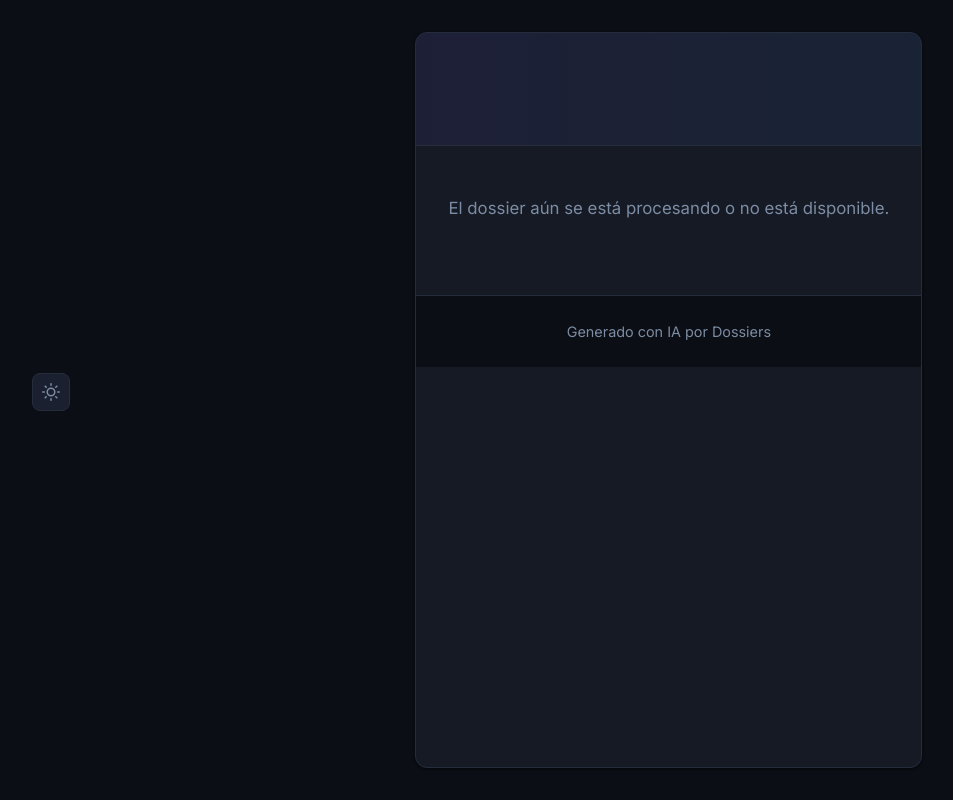
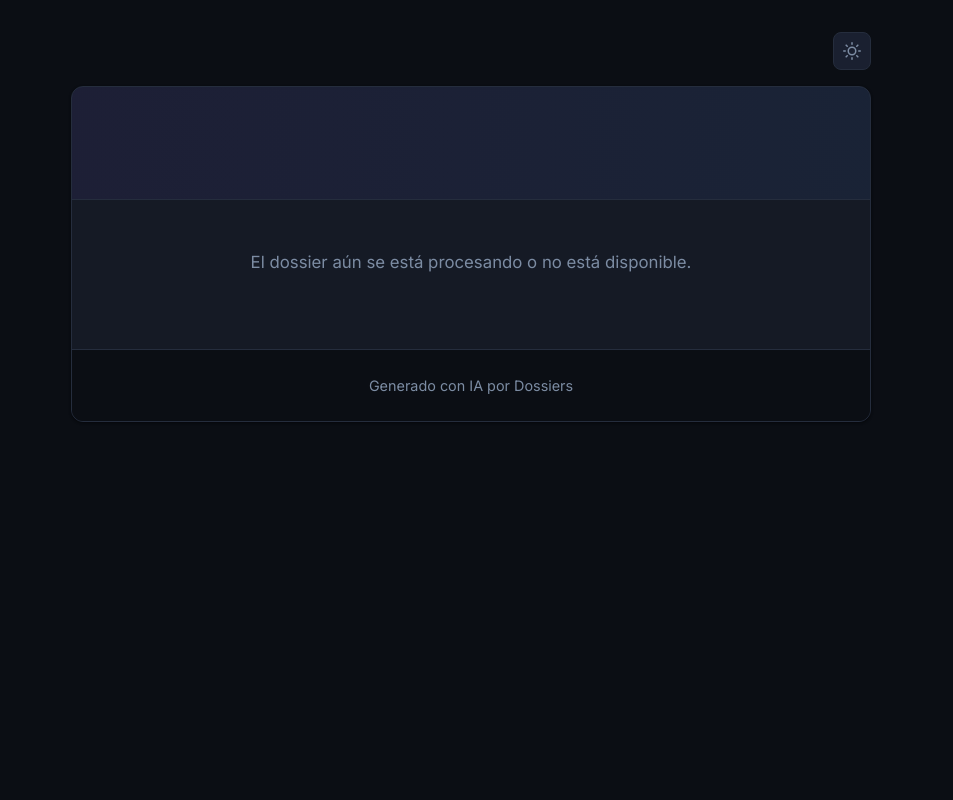
Before and after one commit to jaumecarreno/dossiers, a Flask app: template app/templates/projects/shared.html in a window 1280 px wide. Shown: the whole page, without its empty margins (169-1122 px from the left). Run offline with Flask 3, Linux system fonts and the light colour scheme; the template is opened without the code that fills it, so the values that code supplies are empty.

Commit message:
Fix shared dossier toolbar layout

```diff
--- a/app/templates/projects/shared.html
+++ b/app/templates/projects/shared.html
@@ -17,9 +17,9 @@
     <link rel="stylesheet" href="{{ url_for('static', filename='style.css') }}" />
     <script src="https://cdn.jsdelivr.net/npm/marked/marked.min.js"></script>
     <style>
-      body { background-color: var(--bg); color: var(--text); padding: 2rem 1rem; }
-      .shared-toolbar { max-width: 800px; margin: 0 auto 1rem; display: flex; justify-content: space-between; align-items: center; gap: 0.75rem; flex-wrap: wrap; }
-      .shared-container { max-width: 800px; margin: 0 auto; background: var(--panel); border-radius: 12px; border: 1px solid var(--line); box-shadow: var(--card-shadow); overflow: hidden; }
+      body { display: block; background-color: var(--bg); color: var(--text); padding: 2rem 1rem; }
+      .shared-toolbar { width: min(800px, 100%); margin: 0 auto 1rem; display: flex; justify-content: space-between; align-items: center; gap: 0.75rem; flex-wrap: wrap; }
+      .shared-container { width: min(800px, 100%); margin: 0 auto; background: var(--panel); border-radius: 12px; border: 1px solid var(--line); box-shadow: var(--card-shadow); overflow: hidden; }
       .shared-header { padding: 3rem 2rem; border-bottom: 1px solid var(--line); background: linear-gradient(to right, rgba(124, 92, 252, 0.08), rgba(79, 140, 255, 0.08)); text-align: center; }
       .shared-header h1 { font-size: 2.5rem; margin-bottom: 0.5rem; color: var(--text); }
       .shared-header p { font-size: 1.1rem; color: var(--muted); }
```
